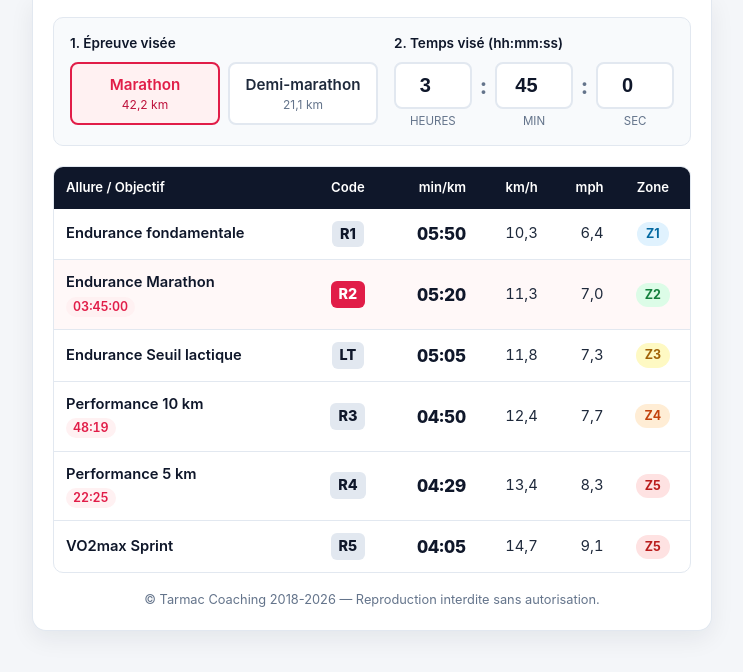
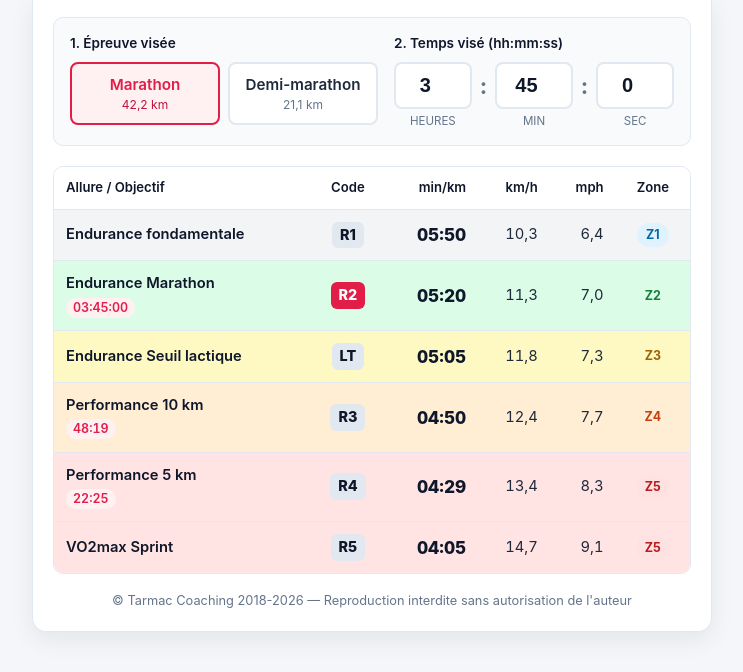
Before and after one commit to sylvainbibeau/rythmes, a plain HTML site: page index.html in a window 1280 px wide. Shown: the part 110-782 px from the top of the page, without its empty margins (268-1011 px from the left). Drawn offline with Linux system fonts and the light colour scheme.

Commit message:
Add files via upload

```diff
--- a/index.html
+++ b/index.html
@@ -14,6 +14,12 @@
       --border: #e2e8f0;
       --text: #1e293b;
       --muted: #64748b;
+      --row-white: #ffffff;
+      --row-r1: #f3f4f6;
+      --row-r2: #dbfce7;
+      --row-lt: #fef9c2;
+      --row-r3: #ffeed4;
+      --row-r45: #ffe4e3;
       --z1: #e0f2fe; --z1-t: #0369a1;
       --z2: #dcfce7; --z2-t: #15803d;
       --z3: #fef9c3; --z3-t: #a16207;
@@ -201,13 +207,14 @@
     }
 
     thead th {
-      background: var(--primary);
-      color: #fff;
+      background: var(--row-white);
+      color: var(--primary);
       font-weight: 600;
       text-align: left;
       padding: 11px 12px;
       font-size: 0.82rem;
       white-space: nowrap;
+      border-bottom: 1px solid var(--border);
     }
 
     thead th.num, tbody td.num {
@@ -227,8 +234,25 @@
       border-bottom: none;
     }
 
-    tbody tr.highlight {
-      background: #fff8f8;
+    tbody tr.row-r1 {
+      background: var(--row-r1);
+    }
+
+    tbody tr.row-r2 {
+      background: var(--row-r2);
+    }
+
+    tbody tr.row-lt {
+      background: var(--row-lt);
+    }
+
+    tbody tr.row-r3 {
+      background: var(--row-r3);
+    }
+
+    tbody tr.row-r4,
+    tbody tr.row-r5 {
+      background: var(--row-r45);
     }
 
     tbody td {
@@ -264,7 +288,7 @@
       border-radius: 6px;
     }
 
-    .highlight .code-badge {
+    .row-r2 .code-badge {
       background: var(--accent);
       color: #fff;
     }
@@ -375,7 +399,7 @@
       </div>
 
       <footer id="copyright-footer">
-        &copy; Tarmac Coaching 2018-<span id="current-year"></span> &mdash; Reproduction interdite sans autorisation.
+        &copy; Tarmac Coaching 2018-<span id="current-year"></span> &mdash; Reproduction interdite sans autorisation de l'auteur
       </footer>
     </div>
   </div>
@@ -481,7 +505,7 @@
           paceSec: r1Seconds,
           zone: "Z1",
           zoneClass: "z1",
-          highlight: false
+          rowClass: "row-r1"
         },
         {
           label: isMarathon ? "Endurance Marathon" : "Endurance Demi-marathon",
@@ -490,7 +514,7 @@
           paceSec: r2Seconds,
           zone: "Z2",
           zoneClass: "z2",
-          highlight: true
+          rowClass: "row-r2"
         },
         {
           label: "Endurance Seuil lactique",
@@ -499,7 +523,7 @@
           paceSec: ltSeconds,
           zone: "Z3",
           zoneClass: "z3",
-          highlight: false
+          rowClass: "row-lt"
         },
         {
           label: "Performance 10 km",
@@ -508,7 +532,7 @@
           paceSec: r3Seconds,
           zone: "Z4",
           zoneClass: "z4",
-          highlight: false
+          rowClass: "row-r3"
         },
         {
           label: "Performance 5 km",
@@ -517,7 +541,7 @@
           paceSec: r4Seconds,
           zone: "Z5",
           zoneClass: "z5",
-          highlight: false
+          rowClass: "row-r4"
         },
         {
           label: "VO2max Sprint",
@@ -526,7 +550,7 @@
           paceSec: r5Seconds,
           zone: "Z5",
           zoneClass: "z5",
-          highlight: false
+          rowClass: "row-r5"
         }
       ];
 
@@ -534,7 +558,7 @@
         const kmh = 3600 / row.paceSec;
         const mph = kmh / 1.609344;
         return `
-          <tr class="${row.highlight ? "highlight" : ""}">
+          <tr class="${row.rowClass}">
             <td>
               <span class="zone-title">${row.label}</span>
               ${row.subtime ? `<span class="zone-subtime">${row.subtime}</span>` : ""}
```
